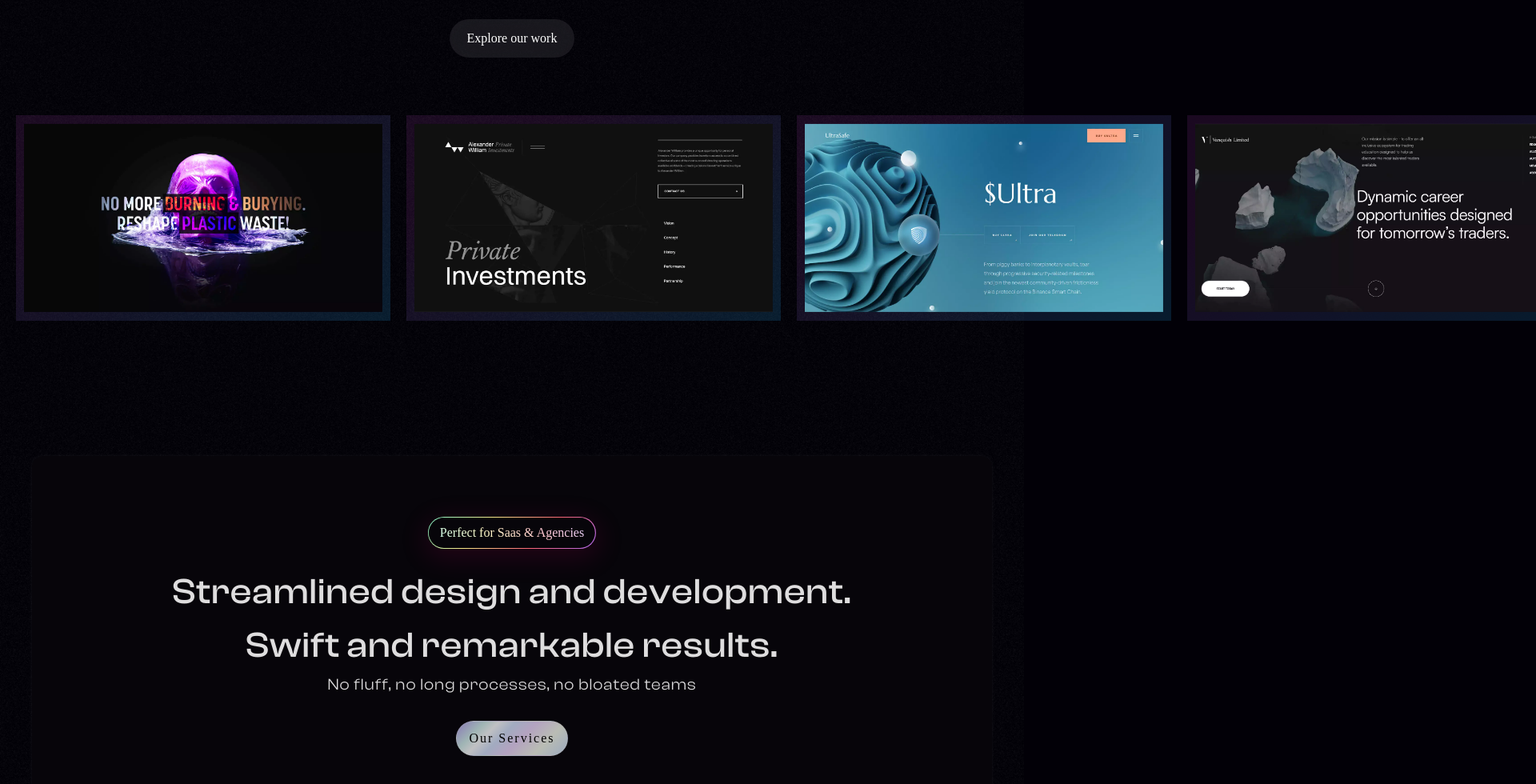
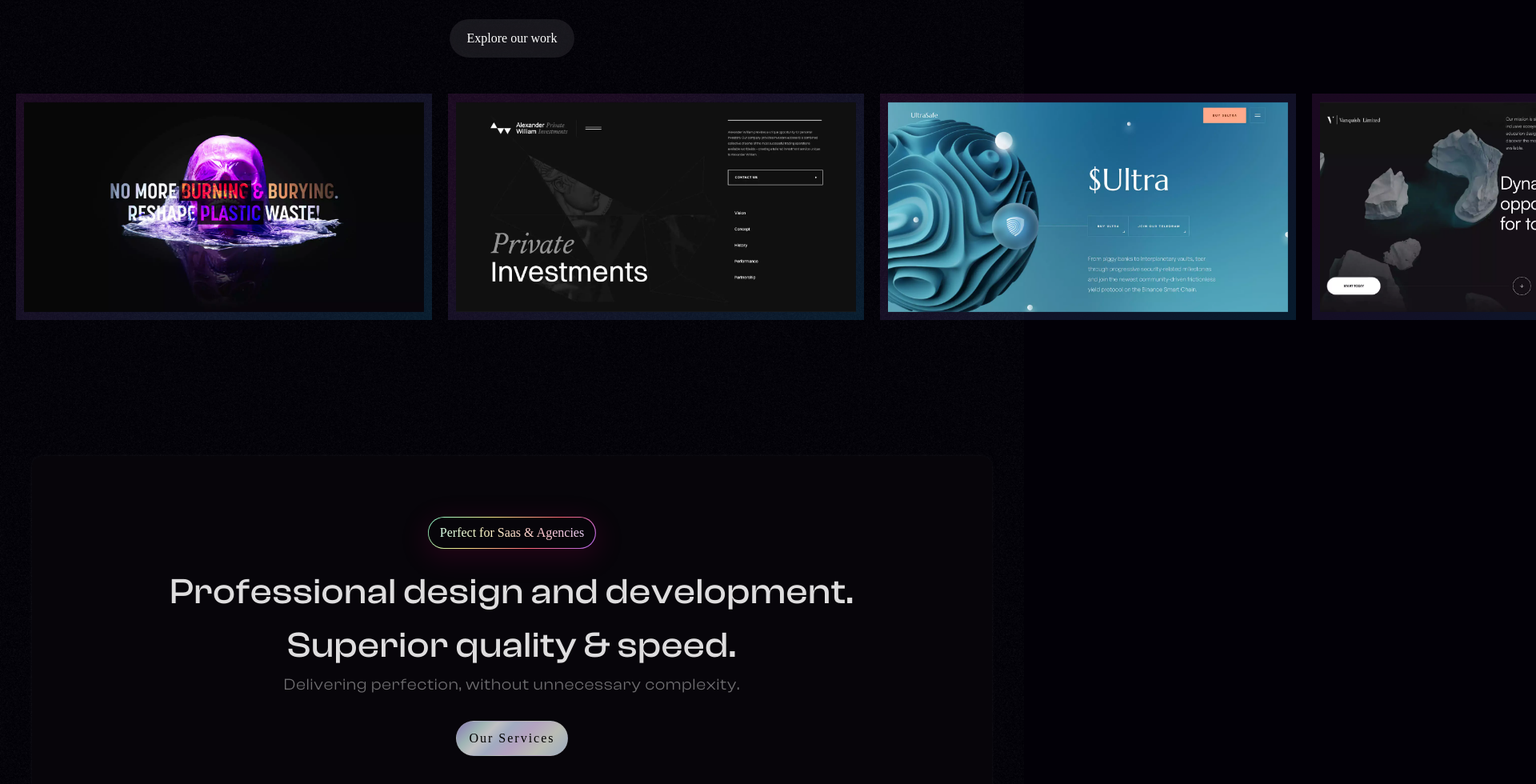
Before and after one commit to Alen-Gebles/horizon-website, a Next.js app: page / in a window 1280 px wide. Shown: the part 380-1360 px from the top of the page at 80% size, 1920 px wide, since content can reach past the window. Built offline with nearby package versions, Linux system fonts and the light colour scheme.

Commit message:
changes some styling

```diff
--- a/app/components/Landing-page/landing-page.css
+++ b/app/components/Landing-page/landing-page.css
@@ -74,7 +74,7 @@
 }
 .imgHolder{
   position: relative;
-  min-width: 400px;
+  min-width: 500px;
   width: 35vw;
   max-width: 1000px;
   height: auto;
--- a/app/components/Navbar/navbar.css
+++ b/app/components/Navbar/navbar.css
@@ -156,5 +156,6 @@
     height: auto;
     gap: 15px;
     flex-wrap: wrap;
+    padding-block: 10px;
   }
 }
--- a/app/components/PageTwo/page.jsx
+++ b/app/components/PageTwo/page.jsx
@@ -42,10 +42,10 @@ function PageTwo() {
           </div>
 
           <h2>
-              Streamlined design and development.<br />Swift and remarkable results.
+            Professional design and development.<br />Superior quality & speed.
           </h2>
           <p className="textinner">
-              No fluff, no long processes, no bloated teams
+              Delivering perfection, without unnecessary complexity.
           </p>
           <button className='doBtn'>Our Services</button>
         </div>
--- a/app/components/PageTwo/pageTwo.css
+++ b/app/components/PageTwo/pageTwo.css
@@ -77,6 +77,7 @@
   font-family: "ClashDisplay-Regular";
   text-align: center;
   letter-spacing: 1px;
+  color: rgba(255, 255, 255, 0.424);
 }
 .doBtn{
   margin-top: 30px;
```
